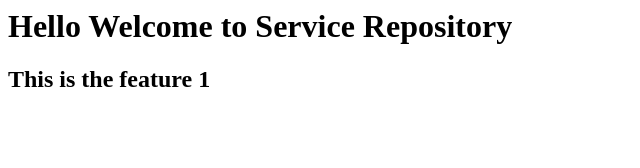
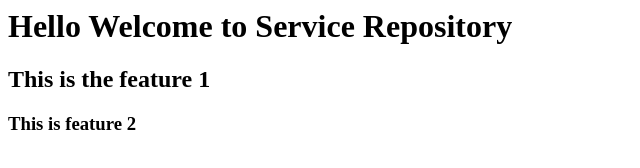
Before and after one commit to Au268/New-Repo, a plain HTML site: page index.html in a window 1280 px wide. Shown: the whole page, without its empty margins (0-640 px from the left). Drawn offline with Linux system fonts and the light colour scheme.

Commit message:
This is the feature 2

```diff
--- a/index.html
+++ b/index.html
@@ -1,2 +1,3 @@
 <h1>Hello Welcome to Service Repository</h1>
 <h2>This is the feature 1 </h2>
+<h3>This is feature 2</h3>
```
